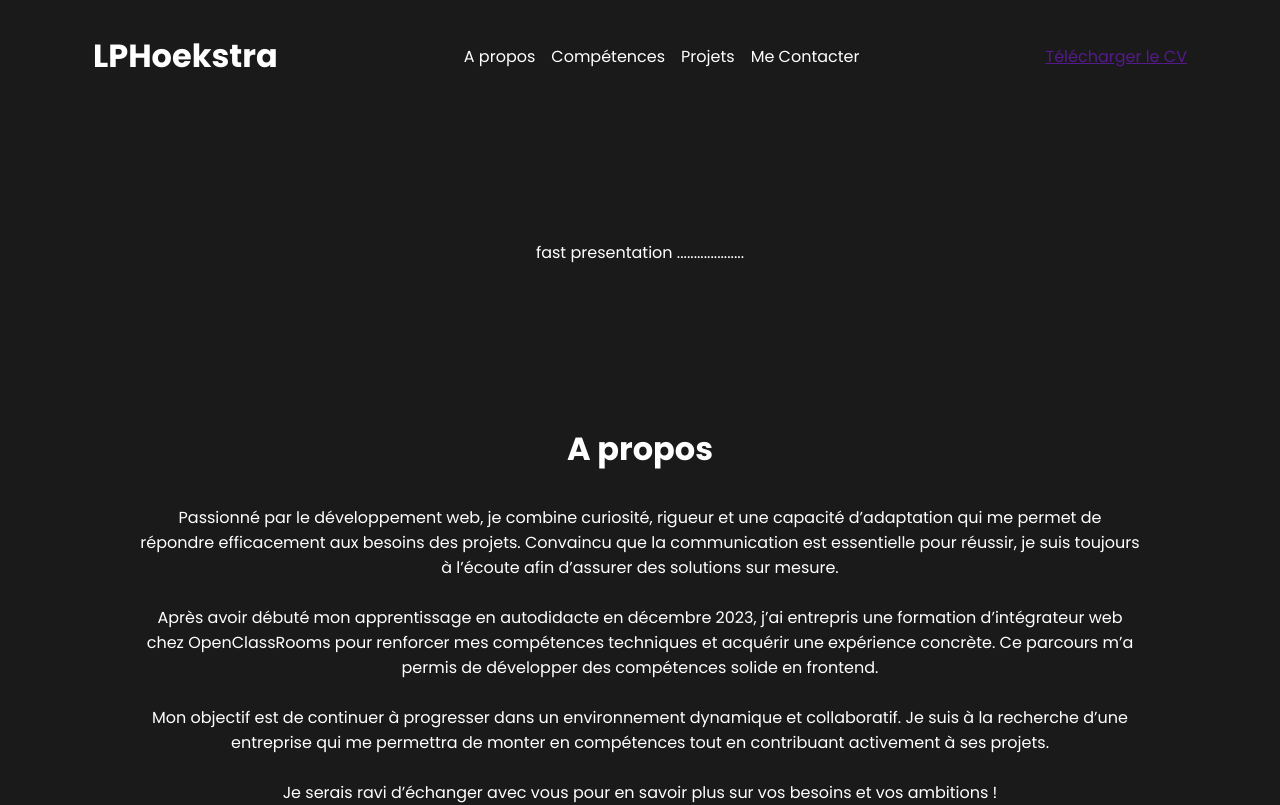
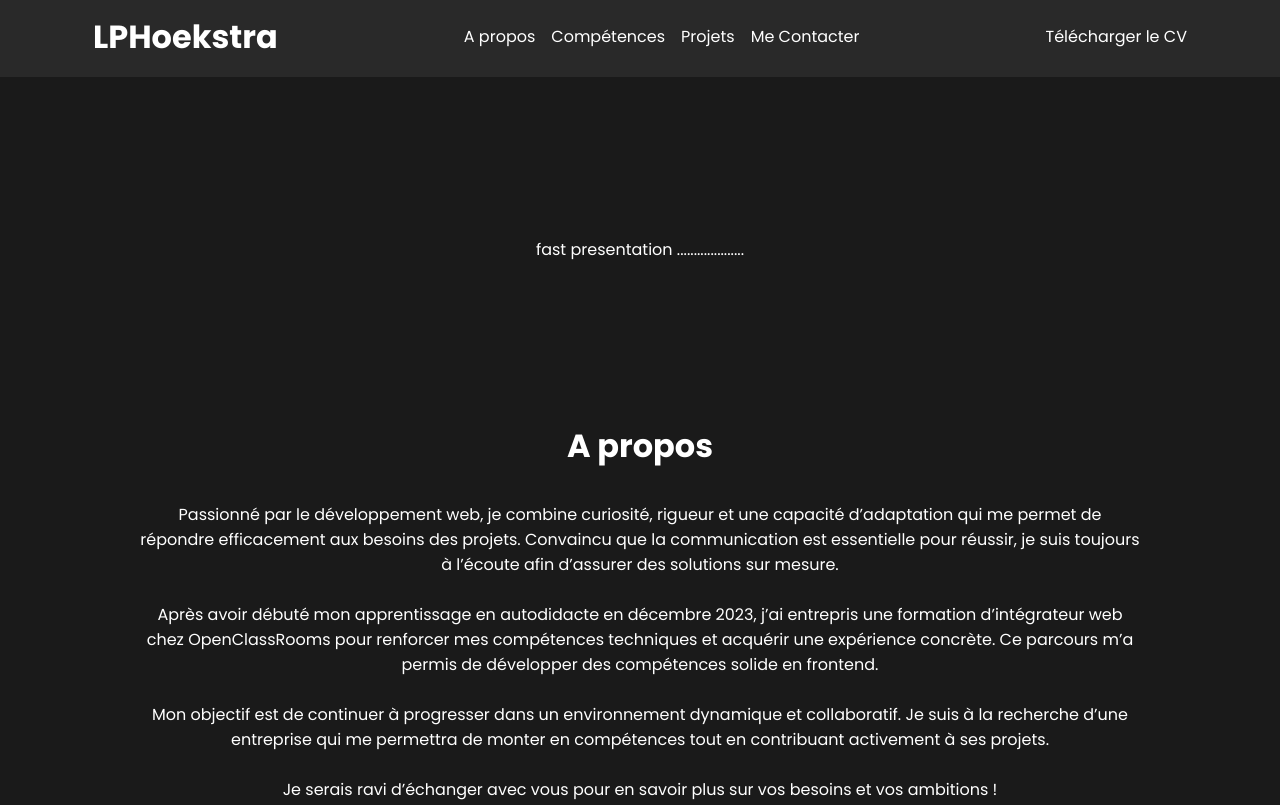
Before and after one commit to LPHoekstra/lph-portfolio, a React (Vite) app: page / in a window 1280 px wide. Shown: the top 805 px of the page. Built offline with nearby package versions, Linux system fonts and the light colour scheme.

Commit message:
placeholder for pseudo elements. opacity on header.

```diff
--- a/src/components/Projects/index.module.scss
+++ b/src/components/Projects/index.module.scss
@@ -1,4 +1,5 @@
 @use "./../../styles/variables.scss" as *;
+@use "./../../styles/placeholder.scss" as *;
 
 $btn-background: #484E53;
 $btn-border-radius: 50px;
@@ -32,12 +33,7 @@ $btn-border-radius: 50px;
         }
 
         &::after {
-            content: "";
-            position: absolute;
-            top: 0;
-            left: 0;
-            height: 100%;
-            width: 100%;
+            @extend %pseudo-elements-absolute;
             opacity: 0;
             border-radius: $btn-border-radius;
             background-color: $btn-background;
--- a/src/layout/Footer/index.jsx
+++ b/src/layout/Footer/index.jsx
@@ -1,6 +1,8 @@
 function Footer() {
     return (
         <footer>
+            {/* Lien utile style github, linkedin... en mode icon */}
+            {/* mon nom + version ? */}
             <p>by ...</p>
         </footer>
     )
--- a/src/layout/Header/index.jsx
+++ b/src/layout/Header/index.jsx
@@ -10,7 +10,7 @@ function Header() {
                 <a href="#project">Projets</a>
                 <a href="#contact">Me Contacter</a>
             </nav>
-            <a href="">Télécharger le CV</a>
+            <a href="../../assets/cv/" className={m.header__cvLink}>Télécharger le CV</a>
         </header>
     )
 }
--- a/src/layout/Header/index.module.scss
+++ b/src/layout/Header/index.module.scss
@@ -1,11 +1,27 @@
 @use "./../../styles/variables.scss" as *;
+@use "./../../styles/placeholder.scss" as *;
 
 .header {
     display: flex;
     justify-content: space-around;
-    margin-top: 2em;
-    margin-bottom: 1em;
+    padding-top: 1%;
+    padding-bottom: 1em;
     align-items: center;
+    position: sticky;
+    top: 0;
+    z-index: 1000;
+
+    &::after {
+        @extend %pseudo-elements-absolute;
+        background-color: #313131;
+        z-index: -1;
+        opacity: 0.7;
+    }
+
+    &__cvLink {
+        text-decoration: none;
+        color: $main-text-color;
+    }
 }
 
 .navBar {
--- /dev/null
+++ b/src/styles/placeholder.scss
@@ -0,0 +1,8 @@
+%pseudo-elements-absolute {
+    content: "";
+    position: absolute;
+    top: 0;
+    left: 0;
+    height: 100%;
+    width: 100%;
+}
```
